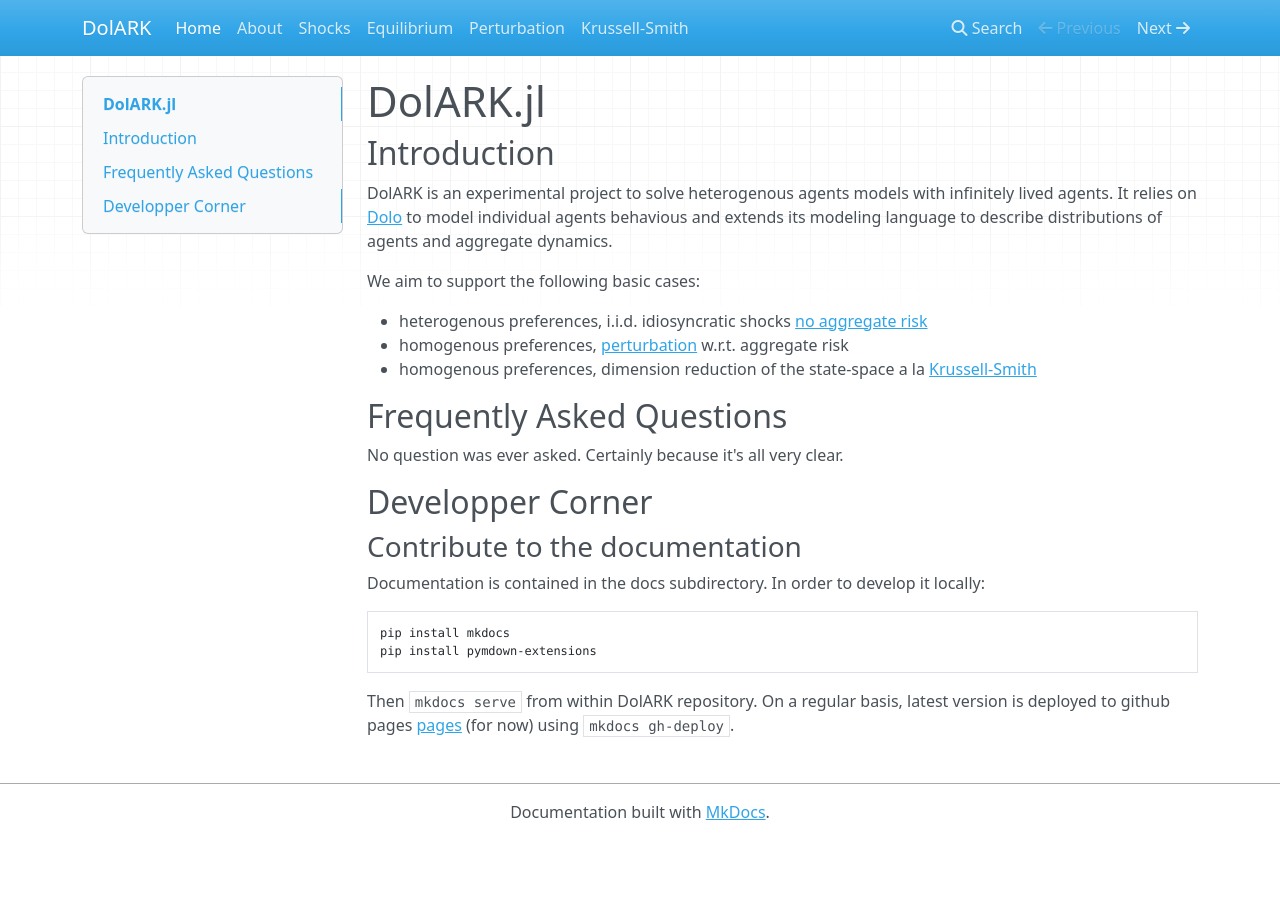
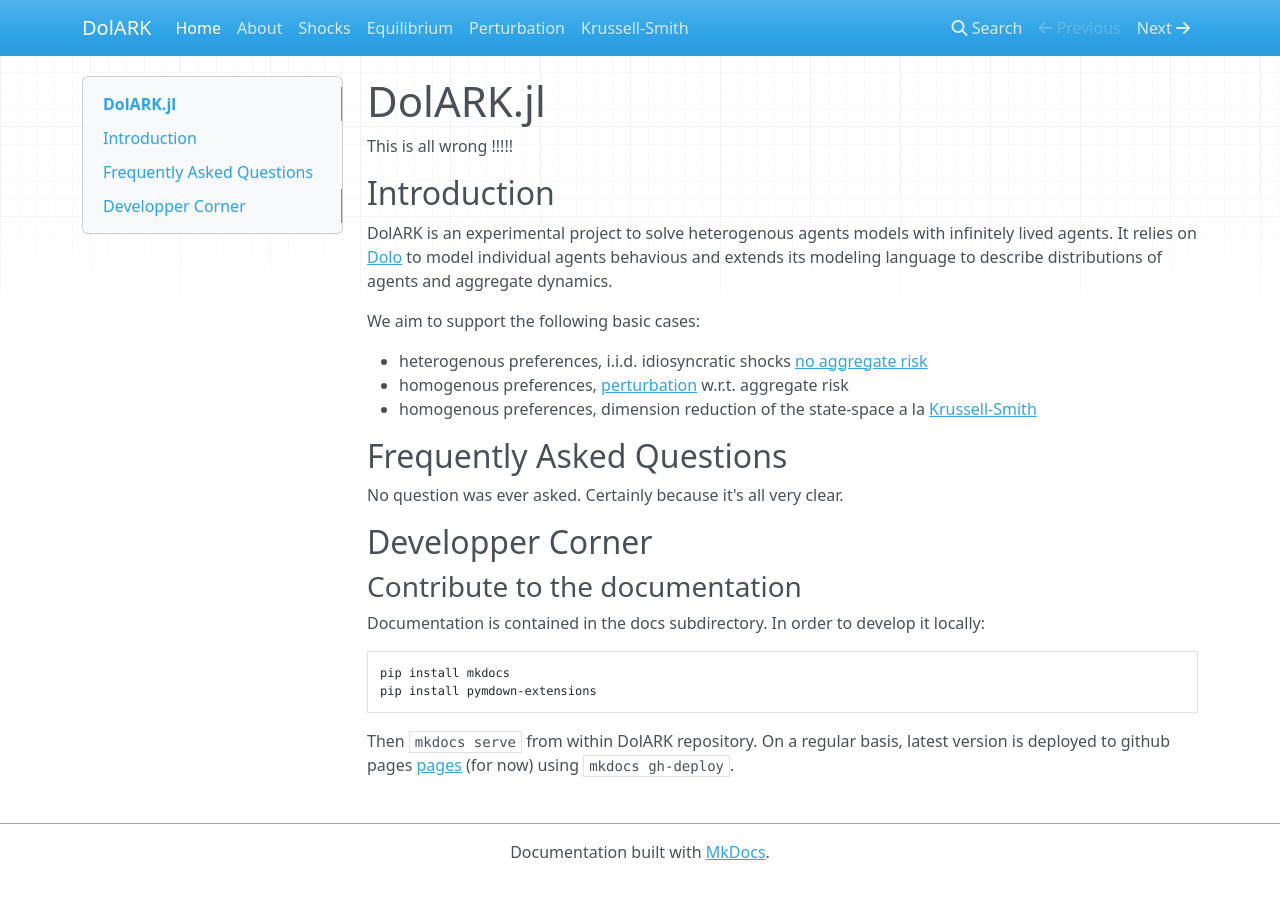
Before and after one commit to EconForge/dolark.py, an MkDocs documentation site: the page built from docs/index.md, in a window 1280 px wide. Built offline with MkDocs 1.6.1, drawn with Linux system fonts in a browser that asks for light colours; nearby versions of some CDN libraries.

Commit message:
DOC: stupid contribution

```diff
--- a/docs/index.md
+++ b/docs/index.md
@@ -1,5 +1,6 @@
 # DolARK.jl
 
+This is all wrong !!!!!
 
 ## Introduction
 
```
